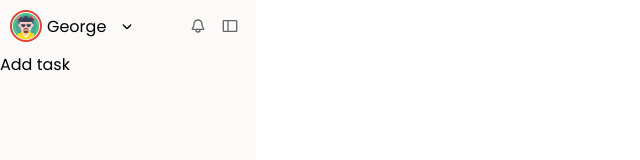
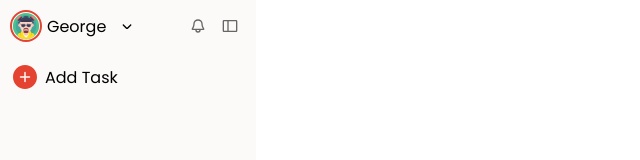
Before and after one commit to GeorgeZisis95/task-manager, a website built with webpack: page src/template.html in a window 1280 px wide. Shown: the whole page, without its empty margins (0-640 px from the left). Built offline with nearby package versions, Linux system fonts and the light colour scheme.

Commit message:
Add plus-svg, fill color redish, move it to correct position

```diff
--- a/src/styles.css
+++ b/src/styles.css
@@ -106,3 +106,14 @@ aside {
     visibility: hidden;
     transition: all 0.4s ease;
 }
+
+.sidebar-task {
+    display: flex;
+    align-items: center;
+    padding: 5px;
+}
+
+.add-task-icon {
+    width: 2.5rem;
+    /* To change color use svg fill property */
+}
--- a/src/template.html
+++ b/src/template.html
@@ -252,7 +252,31 @@
                     </div>
                 </div>
             </div>
-            <div class="sidebar-task">Add task</div>
+            <div class="sidebar-task">
+                <div class="icon add-task-icon">
+                    <svg viewBox="0 0 32 32" version="1.1" xmlns="http://www.w3.org/2000/svg"
+                        xmlns:xlink="http://www.w3.org/1999/xlink"
+                        xmlns:sketch="http://www.bohemiancoding.com/sketch/ns" fill="#000000">
+                        <g id="SVGRepo_bgCarrier" stroke-width="0"></g>
+                        <g id="SVGRepo_tracerCarrier" stroke-linecap="round" stroke-linejoin="round"></g>
+                        <g id="SVGRepo_iconCarrier">
+                            <title>plus-circle</title>
+                            <desc>Created with Sketch Beta.</desc>
+                            <defs> </defs>
+                            <g id="Page-1" stroke="none" stroke-width="1" fill="none" fill-rule="evenodd"
+                                sketch:type="MSPage">
+                                <g id="Icon-Set-Filled" sketch:type="MSLayerGroup"
+                                    transform="translate(-466.000000, -1089.000000)" fill="#e44332">
+                                    <path
+                                        d="M488,1106 L483,1106 L483,1111 C483,1111.55 482.553,1112 482,1112 C481.447,1112 481,1111.55 481,1111 L481,1106 L476,1106 C475.447,1106 475,1105.55 475,1105 C475,1104.45 475.447,1104 476,1104 L481,1104 L481,1099 C481,1098.45 481.447,1098 482,1098 C482.553,1098 483,1098.45 483,1099 L483,1104 L488,1104 C488.553,1104 489,1104.45 489,1105 C489,1105.55 488.553,1106 488,1106 L488,1106 Z M482,1089 C473.163,1089 466,1096.16 466,1105 C466,1113.84 473.163,1121 482,1121 C490.837,1121 498,1113.84 498,1105 C498,1096.16 490.837,1089 482,1089 L482,1089 Z"
+                                        id="plus-circle" sketch:type="MSShapeGroup"> </path>
+                                </g>
+                            </g>
+                        </g>
+                    </svg>
+                </div>
+                <p>Add Task</p>
+            </div>
         </div>
         <div class="sidebar-small hide">
             <div class="icon sidebar-icon icon-container">
```
